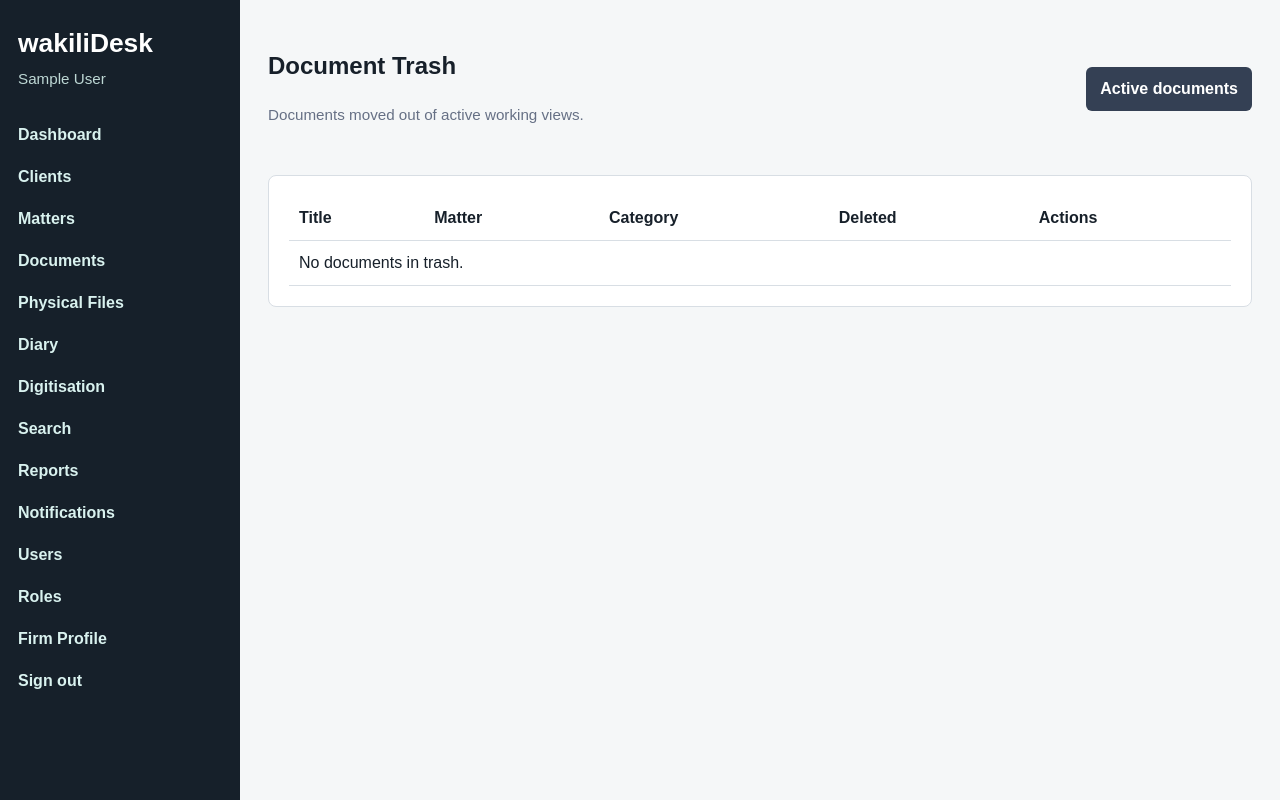
After one commit to BarasaK/wakilidesk, a Django app: page /documents/trash/ in a window 1280 px wide. The commit adds this page. Run offline with Django 5.2, Linux system fonts and the light colour scheme; a user stored in the database is signed in; data comes from the database, SQL or seed files in the repository; tables that the repository leaves empty hold one stand-in row (values such as "Sample post"); data that the repository does not hold is empty; parts of the project's set-up code (start-up, migrations or seed data) failed here and were passed over.

Commit message:
Add document trash and permanent delete

```diff
--- a/src/documents/services.py
+++ b/src/documents/services.py
@@ -21,12 +21,24 @@ def documents_visible_to_user(*, firm, user):
     return documents_for_firm(firm).filter(matter__in=matters_visible_to_user(firm=firm, user=user))
 
 
+def trashed_documents_visible_to_user(*, firm, user):
+    return Document.objects.filter(
+        firm=firm,
+        deleted_at__isnull=False,
+        matter__in=matters_visible_to_user(firm=firm, user=user),
+    ).select_related("matter", "document_type", "current_version")
+
+
 def get_document_for_firm_or_404(firm, document_id):
     return get_object_or_404(Document, id=document_id, firm=firm, deleted_at__isnull=True)
 
 
 def get_document_for_user_or_404(*, firm, user, document_id):
     return get_object_or_404(documents_visible_to_user(firm=firm, user=user), id=document_id)
+
+
+def get_trashed_document_for_user_or_404(*, firm, user, document_id):
+    return get_object_or_404(trashed_documents_visible_to_user(firm=firm, user=user), id=document_id)
 
 
 @transaction.atomic
@@ -145,6 +157,47 @@ def restore_document(*, document, firm, request=None):
     )
 
 
+def trash_document(*, document, firm, request=None):
+    document.deleted_at = timezone.now()
+    document.save(update_fields=["deleted_at", "updated_at"])
+    record_audit_event(
+        request=request,
+        firm=firm,
+        action="document_moved_to_trash",
+        object_type="Document",
+        object_id=document.id,
+    )
+
+
+def restore_trashed_document(*, document, firm, request=None):
+    document.deleted_at = None
+    document.save(update_fields=["deleted_at", "updated_at"])
+    record_audit_event(
+        request=request,
+        firm=firm,
+        action="document_restored_from_trash",
+        object_type="Document",
+        object_id=document.id,
+    )
+
+
+def permanently_delete_document(*, document, firm, request=None):
+    document_id = document.id
+    for version in document.versions.all():
+        try:
+            private_storage_path(version.storage_key).unlink(missing_ok=True)
+        except OSError:
+            pass
+    document.delete()
+    record_audit_event(
+        request=request,
+        firm=firm,
+        action="document_permanently_deleted",
+        object_type="Document",
+        object_id=document_id,
+    )
+
+
 def document_file_response(*, document, firm, request=None):
     version = document.current_version
     if version is None:
--- a/src/documents/urls.py
+++ b/src/documents/urls.py
@@ -6,6 +6,7 @@ from documents import views
 urlpatterns = [
     path("", views.document_list, name="document_list"),
     path("upload/", views.document_upload, name="document_upload"),
+    path("trash/", views.document_trash, name="document_trash"),
     path("categories/", views.category_list, name="document_category_list"),
     path("categories/new/", views.category_create, name="document_category_create"),
     path("categories/<uuid:category_id>/edit/", views.category_edit, name="document_category_edit"),
@@ -15,5 +16,8 @@ urlpatterns = [
     path("<uuid:document_id>/download/", views.document_download, name="document_download"),
     path("<uuid:document_id>/archive/", views.document_archive, name="document_archive"),
     path("<uuid:document_id>/restore/", views.document_restore, name="document_restore"),
+    path("<uuid:document_id>/trash/", views.document_trash_move, name="document_trash_move"),
+    path("<uuid:document_id>/trash/restore/", views.document_trash_restore, name="document_trash_restore"),
+    path("<uuid:document_id>/trash/delete/", views.document_permanent_delete, name="document_permanent_delete"),
     path("<uuid:document_id>/reprocess-ocr/", views.document_reprocess_ocr, name="document_reprocess_ocr"),
 ]
--- a/src/documents/views.py
+++ b/src/documents/views.py
@@ -16,8 +16,13 @@ from documents.services import (
     document_file_response,
     documents_visible_to_user,
     get_document_for_user_or_404,
+    get_trashed_document_for_user_or_404,
+    permanently_delete_document,
     restore_document,
+    restore_trashed_document,
     schedule_text_extraction,
+    trash_document,
+    trashed_documents_visible_to_user,
     update_document_metadata,
 )
 from firms.services import require_firm_permission
@@ -31,6 +36,16 @@ def document_list(request):
     require_firm_permission(request.user, firm, "view_document")
     documents = documents_visible_to_user(firm=firm, user=request.user)
     return render(request, "documents/list.html", {"firm": firm, "documents": documents})
+
+
+@login_required
+def document_trash(request):
+    firm = _require_current_firm(request)
+    if firm is None:
+        return redirect("firm_onboarding")
+    require_firm_permission(request.user, firm, "delete_document")
+    documents = trashed_documents_visible_to_user(firm=firm, user=request.user)
+    return render(request, "documents/trash.html", {"firm": firm, "documents": documents})
 
 
 @login_required
@@ -155,6 +170,47 @@ def document_restore(request, document_id):
 
 
 @login_required
+def document_trash_move(request, document_id):
+    firm = _require_current_firm(request)
+    if firm is None:
+        return redirect("firm_onboarding")
+    require_firm_permission(request.user, firm, "delete_document")
+    document = get_document_for_user_or_404(firm=firm, user=request.user, document_id=document_id)
+    if request.method == "POST":
+        trash_document(document=document, firm=firm, request=request)
+        messages.success(request, "Document moved to trash.")
+        return redirect("document_list")
+    return redirect("document_detail", document_id=document.id)
+
+
+@login_required
+def document_trash_restore(request, document_id):
+    firm = _require_current_firm(request)
+    if firm is None:
+        return redirect("firm_onboarding")
+    require_firm_permission(request.user, firm, "restore_document")
+    document = get_trashed_document_for_user_or_404(firm=firm, user=request.user, document_id=document_id)
+    if request.method == "POST":
+        restore_trashed_document(document=document, firm=firm, request=request)
+        messages.success(request, "Document restored from trash.")
+    return redirect("document_trash")
+
+
+@login_required
+def document_permanent_delete(request, document_id):
+    firm = _require_current_firm(request)
+    if firm is None:
+        return redirect("firm_onboarding")
+    require_firm_permission(request.user, firm, "delete_document")
+    require_firm_permission(request.user, firm, "manage_firm_settings")
+    document = get_trashed_document_for_user_or_404(firm=firm, user=request.user, document_id=document_id)
+    if request.method == "POST":
+        permanently_delete_document(document=document, firm=firm, request=request)
+        messages.success(request, "Document permanently deleted.")
+    return redirect("document_trash")
+
+
+@login_required
 def document_reprocess_ocr(request, document_id):
     firm = _require_current_firm(request)
     if firm is None:
--- a/src/templates/base.html
+++ b/src/templates/base.html
@@ -280,6 +280,15 @@
       padding: 0 14px;
       background: #344054;
       text-decoration: none;
+    }
+
+    .button.danger {
+      background: var(--danger);
+    }
+
+    .button.danger:hover,
+    .button.danger:focus {
+      background: #8a1f16;
     }
 
     .form-grid {
--- a/src/templates/documents/detail.html
+++ b/src/templates/documents/detail.html
@@ -22,6 +22,12 @@
         <form method="post" action="{% url 'document_reprocess_ocr' document.id %}">
           {% csrf_token %}
           <button class="button secondary" type="submit">Reprocess text</button>
+        </form>
+      {% endif %}
+      {% if "delete_document" in firm_permissions %}
+        <form method="post" action="{% url 'document_trash_move' document.id %}">
+          {% csrf_token %}
+          <button class="button secondary danger" type="submit">Move to trash</button>
         </form>
       {% endif %}
     </div>
--- a/src/templates/documents/list.html
+++ b/src/templates/documents/list.html
@@ -11,6 +11,9 @@
     <div class="actions">
       {% if "upload_document" in firm_permissions %}
         <a class="button secondary" href="{% url 'document_upload' %}">Upload document</a>
+      {% endif %}
+      {% if "delete_document" in firm_permissions %}
+        <a class="button secondary" href="{% url 'document_trash' %}">Trash</a>
       {% endif %}
       {% if "manage_firm_settings" in firm_permissions %}
         <a class="button secondary" href="{% url 'document_category_list' %}">Categories</a>
--- /dev/null
+++ b/src/templates/documents/trash.html
@@ -0,0 +1,57 @@
+{% extends "app_base.html" %}
+
+{% block title %}Document Trash | wakiliDesk{% endblock %}
+
+{% block app_content %}
+  <header class="page-header">
+    <div>
+      <h2>Document Trash</h2>
+      <p class="lede">Documents moved out of active working views.</p>
+    </div>
+    <div class="actions">
+      <a class="button secondary" href="{% url 'document_list' %}">Active documents</a>
+    </div>
+  </header>
+
+  <section class="panel">
+    <table class="table">
+      <thead>
+        <tr>
+          <th>Title</th>
+          <th>Matter</th>
+          <th>Category</th>
+          <th>Deleted</th>
+          <th>Actions</th>
+        </tr>
+      </thead>
+      <tbody>
+        {% for document in documents %}
+          <tr>
+            <td>{{ document.title }}</td>
+            <td>{{ document.matter.matter_number }}</td>
+            <td>{{ document.document_type.name }}</td>
+            <td>{{ document.deleted_at|date:"d M Y H:i" }}</td>
+            <td>
+              <div class="actions">
+                {% if "restore_document" in firm_permissions %}
+                  <form method="post" action="{% url 'document_trash_restore' document.id %}">
+                    {% csrf_token %}
+                    <button class="button secondary" type="submit">Restore</button>
+                  </form>
+                {% endif %}
+                {% if "manage_firm_settings" in firm_permissions and "delete_document" in firm_permissions %}
+                  <form method="post" action="{% url 'document_permanent_delete' document.id %}">
+                    {% csrf_token %}
+                    <button class="button secondary danger" type="submit">Delete permanently</button>
+                  </form>
+                {% endif %}
+              </div>
+            </td>
+          </tr>
+        {% empty %}
+          <tr><td colspan="5">No documents in trash.</td></tr>
+        {% endfor %}
+      </tbody>
+    </table>
+  </section>
+{% endblock %}
```
Also changed, not shown: docs/architecture.md (+2 -1 lines), docs/end-user-manual.md (+6 -1 lines), docs/user-manual.md (+15 -0 lines), tests/test_milestone_3.py (+71 -1 lines), README.md.
